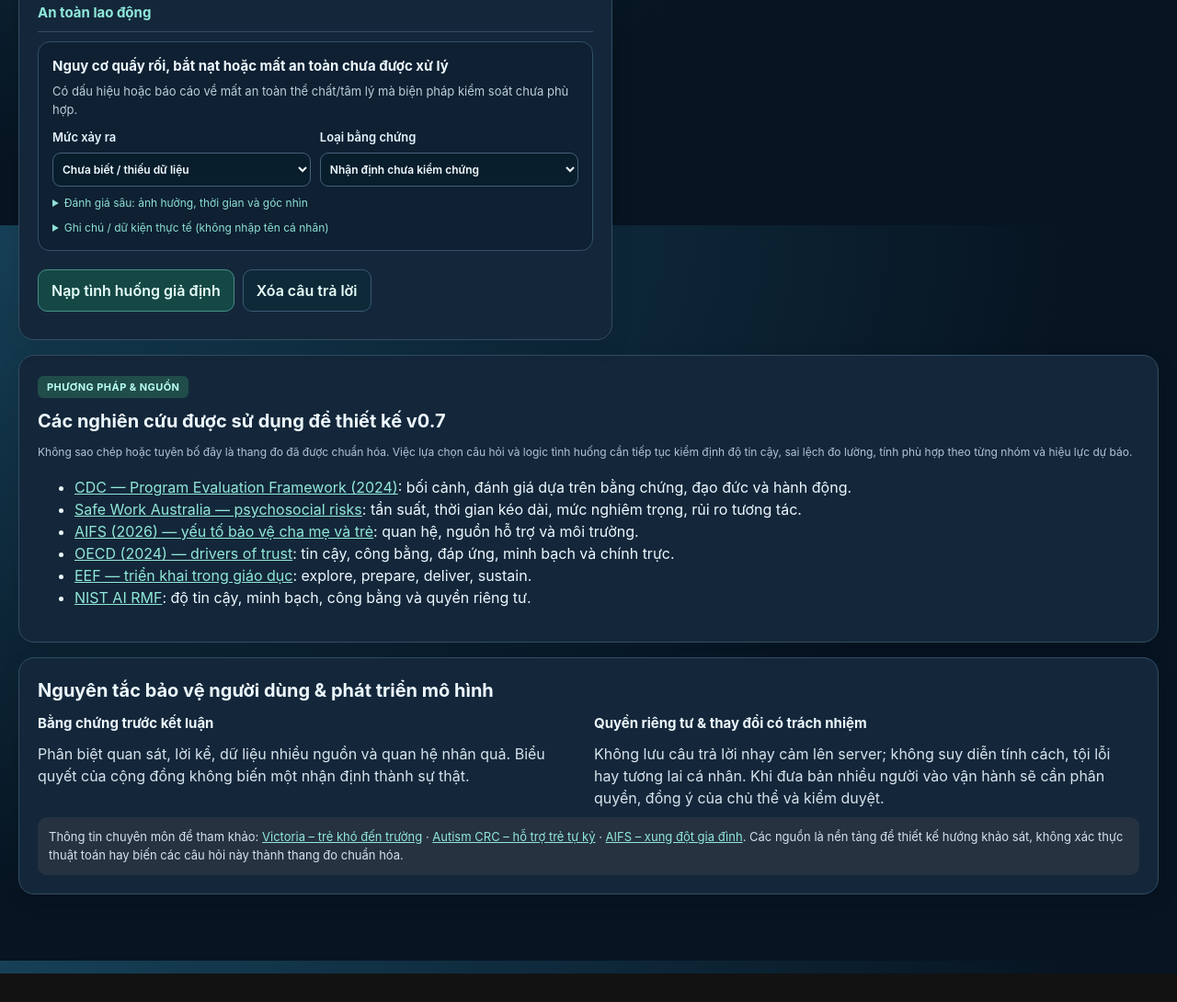
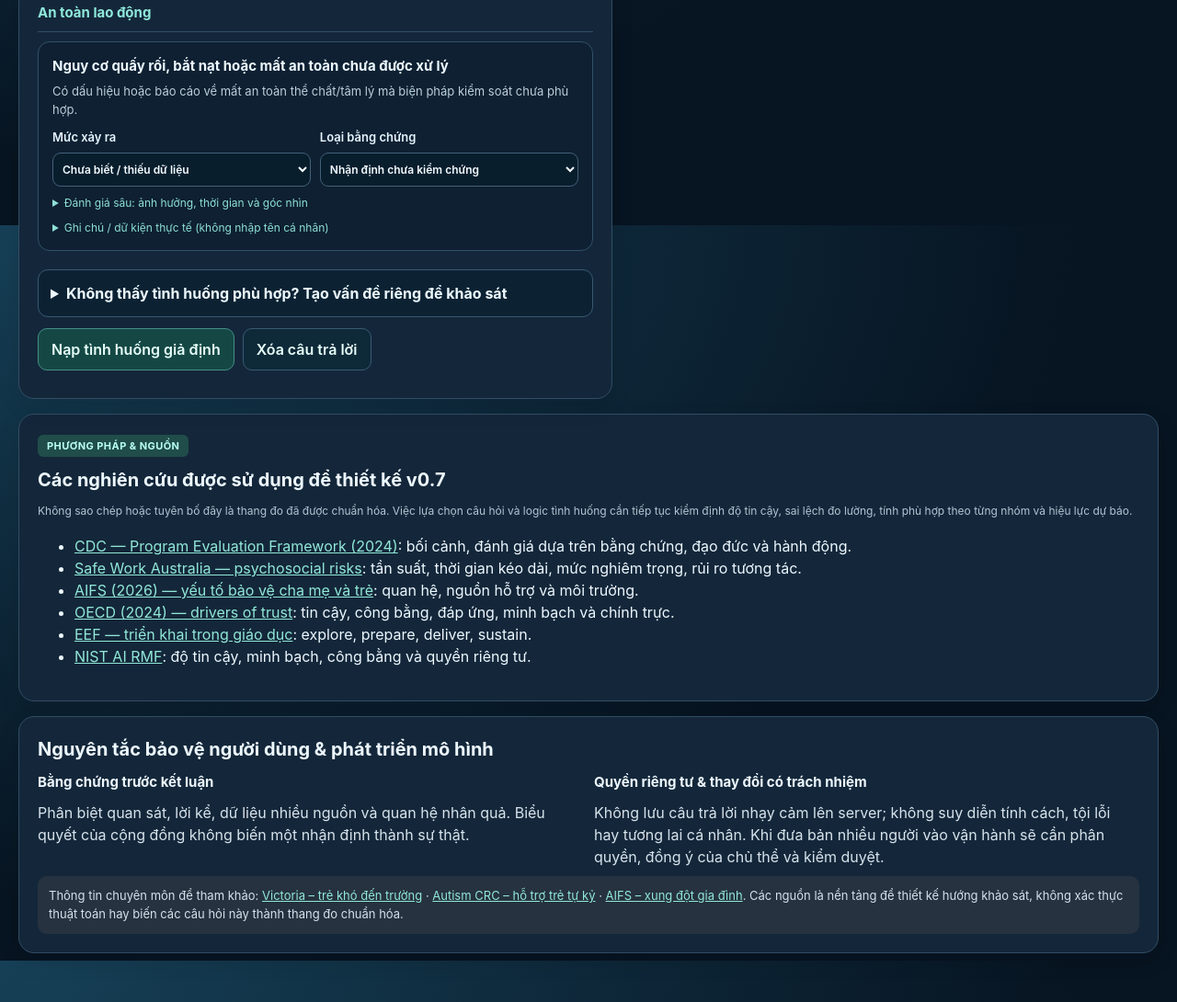
Before and after one commit to buithinh2000/buiedu-preview, a plain HTML site: page civilization-lab/index.html in a window 1280 px wide. Shown: the part 3755-4845 px from the top of the page at 92% size. Before the commit the page ends 4814 px from the top, so only its background shows below. Drawn offline with Linux system fonts and the light colour scheme.

Commit message:
Allow user-defined evidence questions beyond fixed sector templates

```diff
--- a/civilization-lab/index.html
+++ b/civilization-lab/index.html
@@ -28,7 +28,7 @@ button{border:1px solid #448f88;color:#e7fffa;background:#154845;padding:10px 14
 <section class="section"><span class="step">02 · QUAN SÁT & BẰNG CHỨNG</span><h2 id="sectorTitle"></h2><p id="sectorHint" class="helper"></p>
 <div class="statbar"><div class="stat"><small>Phạm vi thông tin</small><strong id="coverage"></strong></div><div class="stat"><small>Nguồn có căn cứ</small><strong id="evidenceCount"></strong></div></div>
 <p class="fine">Đánh giá theo <b>mức xuất hiện, ảnh hưởng, thời gian kéo dài và nguồn quan sát</b>. Cần phân biệt “chưa biết” với “không xảy ra”. Tất cả bằng chứng trong demo đều là tự khai, chưa được kiểm chứng độc lập.</p>
-<div id="questions"></div><div class="actions"><button id="sample">Nạp tình huống giả định</button><button id="clear" class="alt">Xóa câu trả lời</button></div><p id="sampleMsg" class="fine"></p></section>
+<div id="questions"></div><details class="event"><summary><b>Không thấy tình huống phù hợp? Tạo vấn đề riêng để khảo sát</b></summary><p class="fine">Mô tả điều quan sát được và cách kiểm chứng, không kết luận lỗi của một cá nhân khi chưa có chứng cứ. Dữ liệu chỉ tồn tại trong phiên làm việc.</p><label>Tình huống quan sát<input id="customTitle" maxlength="160" placeholder="Ví dụ: Quy trình ra quyết định khiến nhiều người không được lắng nghe"></label><label style="margin-top:10px">Dấu hiệu cụ thể có thể kiểm tra<textarea id="customDescription" maxlength="700" placeholder="Những gì thực tế đã diễn ra, thời điểm và góc nhìn khác có thể có"></textarea></label><label>Cách đo kết quả<input id="customMeasure" maxlength="140" placeholder="Ví dụ: số khiếu nại được giải quyết trong 30 ngày"></label><div class="actions"><button type="button" id="customAdd">Thêm vào đánh giá của lĩnh vực này</button></div><p id="customMsg" class="fine"></p></details><div class="actions"><button id="sample">Nạp tình huống giả định</button><button id="clear" class="alt">Xóa câu trả lời</button></div><p id="sampleMsg" class="fine"></p></section>
 </div>
 <div>
 <section class="section"><span class="step">03 · NHẬN DIỆN CƠ CHẾ</span><h2>Vấn đề đáng kiểm tra</h2><div class="stat"><small>Điểm ưu tiên theo những gì đã ghi nhận</small><strong id="mainRisk">Chưa đánh giá</strong></div><p class="fine">Ưu tiên có nghĩa là <b>cần kiểm tra thêm</b>, chưa chứng minh quan hệ nhân quả hay xác nhận lỗi của ai.</p></section>
```
